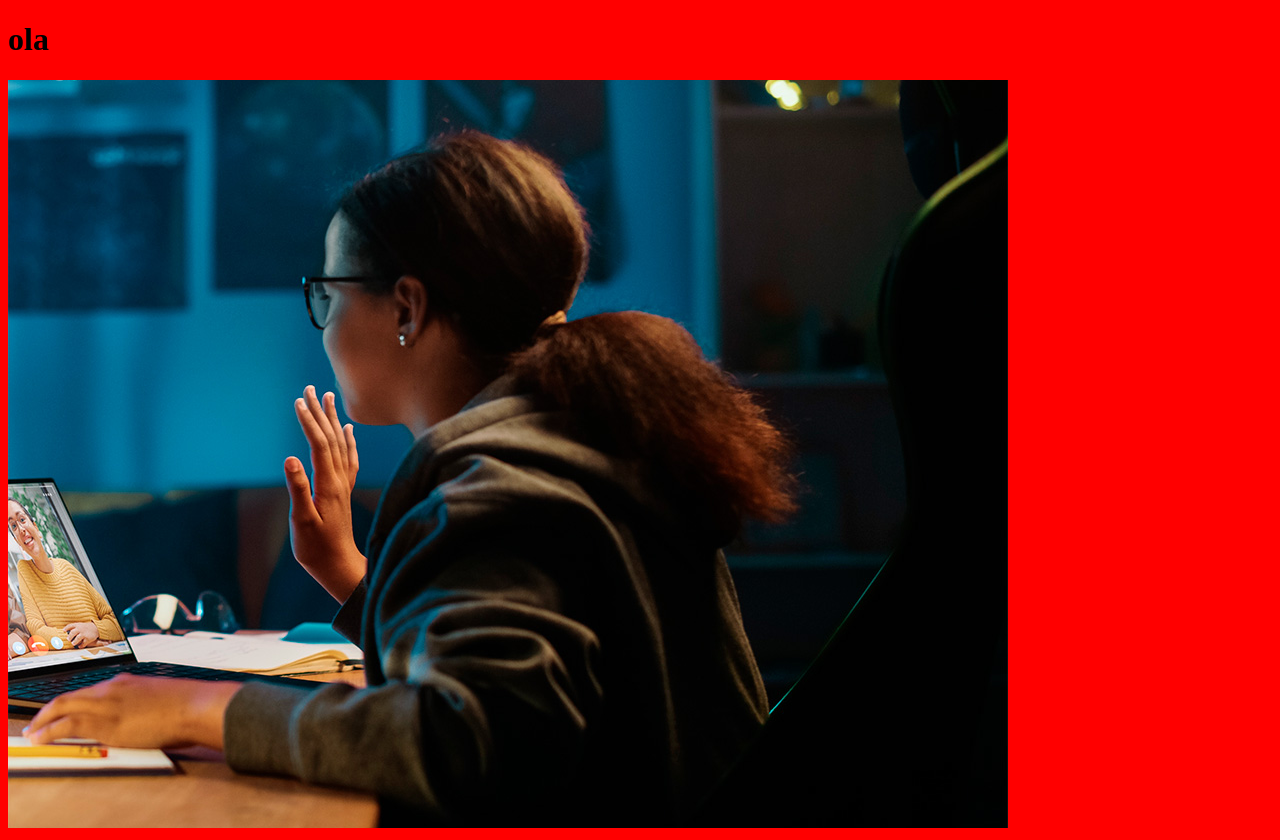
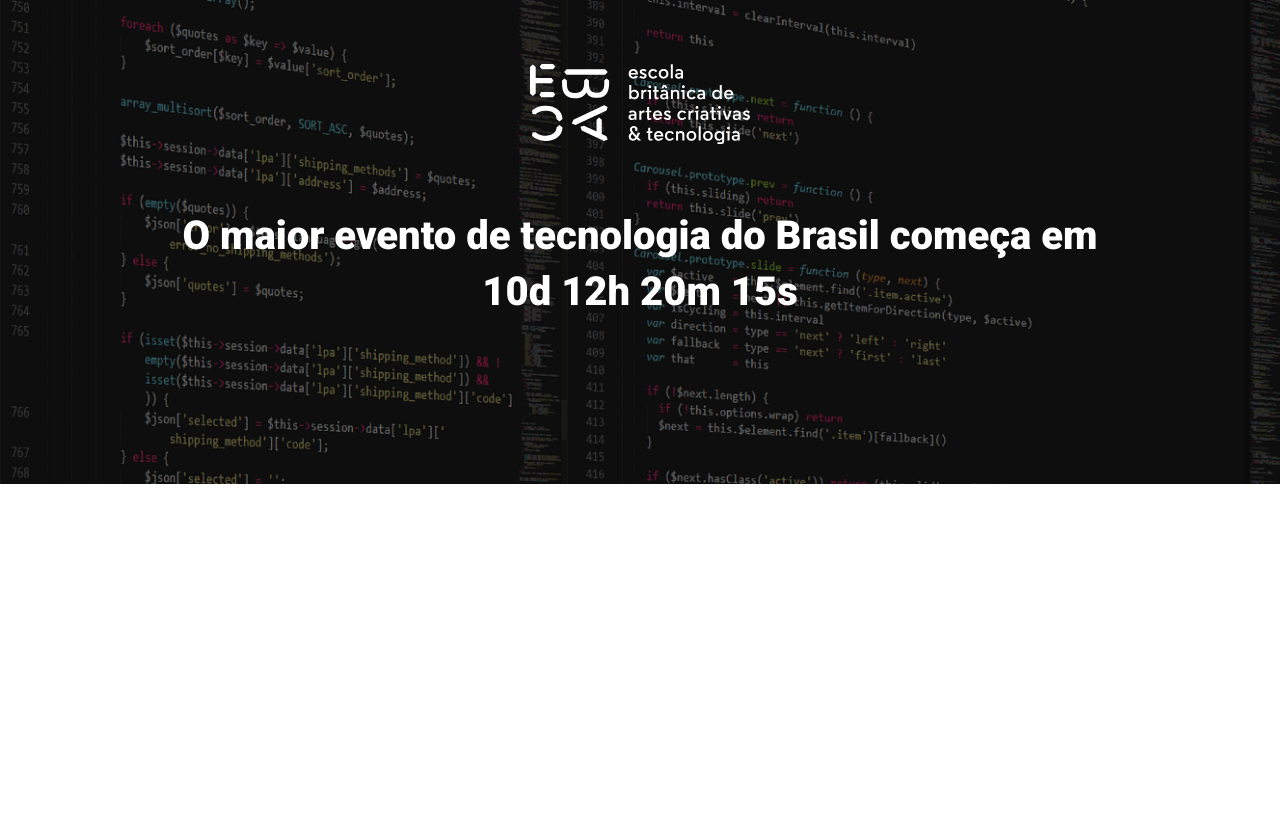
Before and after one commit to Wkarus/Evento-Fict-cio, a website built with Parcel: page src/index.html in a window 1280 px wide. After the commit the page ends 800 px from the top, so only its background shows below. Built offline with nearby package versions, Linux system fonts and the light colour scheme.

Commit message:
criando o hero

```diff
--- a/src/index.html
+++ b/src/index.html
@@ -3,12 +3,26 @@
 <head>
     <meta charset="UTF-8">
     <meta name="viewport" content="width=device-width, initial-scale=1.0">
-    <title>Document</title>
+    <title>Eback-Talks</title>
+    <link rel="preconnect" href="https://fonts.googleapis.com">
+    <link rel="preconnect" href="https://fonts.gstatic.com" crossorigin>
+    <link href="https://fonts.googleapis.com/css2?family=Roboto:wght@900&display=swap" rel="stylesheet">
+
+
+
     <link rel="stylesheet" href="./styles/main.scss">
+
 </head>
 <body>
-    <h1>ola </h1>
-    <img src="./images/backend.png" alt="">
+<header class="hero">
+    <div class="container">
+        <img class="hero__logo" src="./images/ebac_logo.svg" alt="ebac_logo">
+        <p class="hero__text">
+            O maior evento de tecnologia do Brasil começa em 10d 12h 20m 15s
+        </p>
+    </div>
+</header>
+
     <script src="./scripts/main.js"></script>
 </body>
 </html>
--- /dev/null
+++ b/src/styles/hero.scss
@@ -0,0 +1,56 @@
+.hero{
+    padding-top: 64px;
+    padding-bottom: 100px;
+    background-image: url(../images/fundo.png);
+    background-repeat: no-repeat;
+    background-size: cover;
+    position: relative;
+
+
+.container {
+    position: relative;
+}
+
+
+&::before{
+    position:absolute;
+    top: 0;
+    left: 0;
+    width: 100%;
+    height: 100%;
+    background-color: #000  ;
+    content: "";
+    opacity: 50%;
+
+}
+    &__text     {
+    margin-top: 64px;
+    margin-bottom: 64px;
+    font-size: 40px;
+    line-height: 56px;
+    color: #fff;
+    font-weight: 800px  ;
+        text-align: center;
+    }
+
+    &__logo{
+        margin: 0 auto;
+        height: 80px;
+        display: block;
+    }
+
+    @media(max-width: 640px){
+        padding: 40px 0 ;
+        &__logo{
+
+            height: 40pc;
+
+        }
+
+        &__text{
+            font-size: 22px;
+            line-height: 24px;
+            margin: 24  ;
+        }
+    }
+}
--- a/src/styles/main.scss
+++ b/src/styles/main.scss
@@ -1,4 +1,27 @@
-body
-{
-    background-color: red;
+@use 'hero';
+
+* {
+    margin: 0;
+    padding: 0;
+    box-sizing: border-box;
+    font-family: Roboto, sans-serif;
+    color: #fff;
+
 }
+
+.container{
+    max-width: 960px;
+    width: 100%;
+    margin: 0 auto;
+
+
+
+
+@media (max-width: 640px){
+max-width: 80%;
+}
+
+@media(max-width: 1024px){
+    max-width: 90%;
+    }
+}
```
